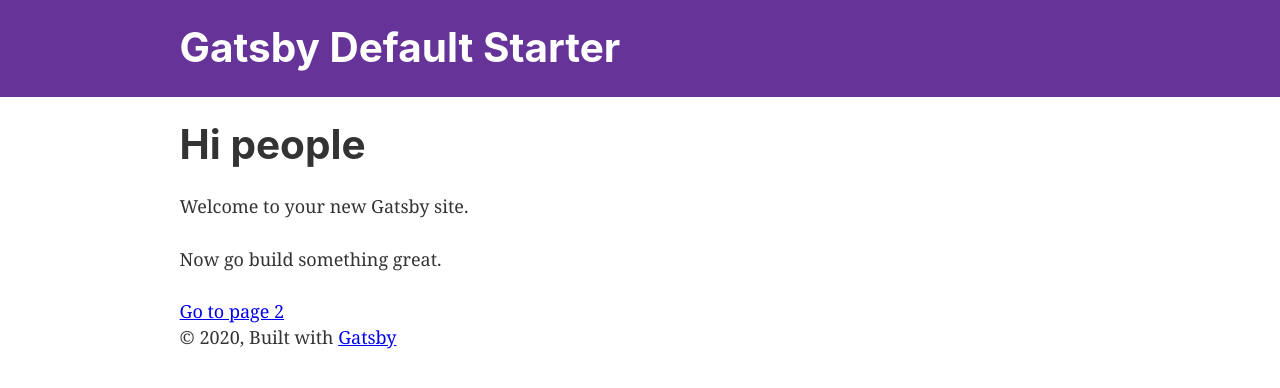
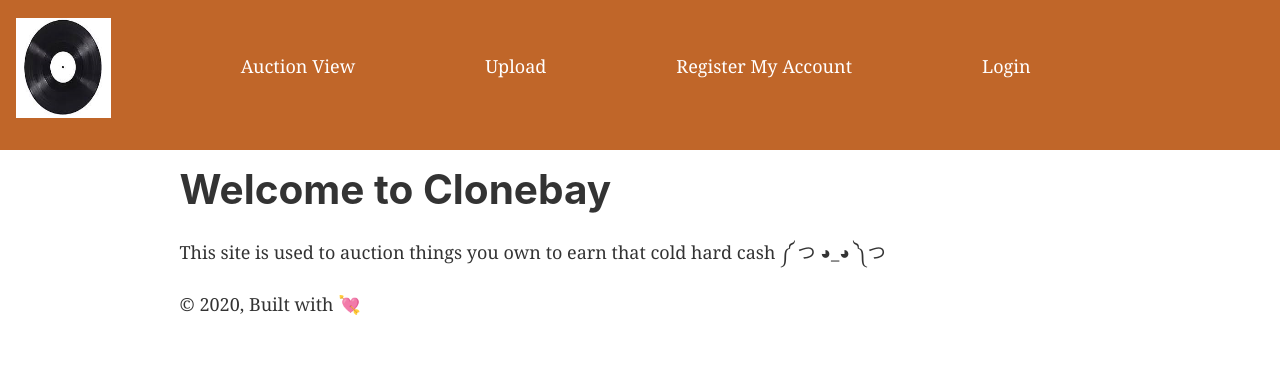
Before and after one commit to p1pah/clonebay, a Gatsby site in the folder packages/web/: page / in a window 1280 px wide. Built offline with nearby package versions, Linux system fonts and the light colour scheme; Gatsby itself is replaced by a stand-in of ours; no server answers.

Commit message:
landing page :)

```diff
--- a/packages/web/package.json
+++ b/packages/web/package.json
@@ -10,7 +10,6 @@
     "axios": "^0.19.0",
     "babel-plugin-styled-components": "^1.10.6",
     "gatsby": "^2.18.12",
-    "gatsby-source-graphql": "^2.0.6",
     "gatsby-image": "^2.2.34",
     "gatsby-plugin-manifest": "^2.2.31",
     "gatsby-plugin-offline": "^3.0.27",
@@ -18,6 +17,7 @@
     "gatsby-plugin-sharp": "^2.3.5",
     "gatsby-plugin-styled-components": "^3.1.16",
     "gatsby-source-filesystem": "^2.1.40",
+    "gatsby-source-graphql": "^2.0.6",
     "gatsby-transformer-sharp": "^2.3.7",
     "prop-types": "^15.7.2",
     "react": "^16.12.0",
--- /dev/null
+++ b/packages/web/src/components/colors.js
@@ -0,0 +1 @@
+export const rustyOrange = `#C06629`
--- a/packages/web/src/components/header.js
+++ b/packages/web/src/components/header.js
@@ -1,38 +1,64 @@
 import { Link } from "gatsby"
 import PropTypes from "prop-types"
 import React from "react"
+import {rustyOrange} from './colors'
+import styled from 'styled-components'
+import homeImage from '../images/home.jpg'
 
-const Header = ({ siteTitle }) => (
-  <header
-    style={{
-      background: `rebeccapurple`,
-      marginBottom: `1.45rem`,
-    }}
-  >
-    <div
-      style={{
-        margin: `0 auto`,
-        maxWidth: 960,
-        padding: `1.45rem 1.0875rem`,
-      }}
-    >
-      <h1 style={{ margin: 0 }}>
-        <Link
-          to="/"
-          style={{
-            color: `white`,
-            textDecoration: `none`,
-          }}
+
+const Header = ( {siteNavItems,siteLinks} ) => (
+ <ColoredHeader rustyOrange={rustyOrange}>
+
+  <StyledDiv>
+  <Link to="/">
+  <img src={homeImage} alt="homepage" height="100" width="95"/>
+  </Link>
+      {siteNavItems.map((current,index)=>(
+        <HeaderParagraph key={index} >
+        <StyledLink
+          to={siteLinks[index]}
+
         >
-          {siteTitle}
-        </Link>
-      </h1>
-    </div>
-  </header>
+          {current}
+        </StyledLink>
+      </HeaderParagraph>
+      ))
+  }
+
+
+    </StyledDiv>
+  </ColoredHeader>
 )
 
+
+
+const ColoredHeader = styled.header`
+background: ${props => props.rustyOrange};
+margin-bottom: 1.00rem;
+`;
+
+const StyledDiv = styled.div`
+width: 100%;
+margin: 0 auto;
+padding: 1rem .875rem;
+display:flex;
+padding-bottom:0px;
+`;
+
+const StyledLink=styled(Link)`
+color: white;
+text-decoration: none;
+padding-left:130px;
+`;
+
+const HeaderParagraph=styled.p`
+margin: 0;
+padding-top:35px;
+
+`;
 Header.propTypes = {
-  siteTitle: PropTypes.string,
+  siteNavItems: PropTypes.arrayOf(PropTypes.string),
+  siteLinks: PropTypes.arrayOf(PropTypes.string)
 }
 
 Header.defaultProps = {
--- a/packages/web/src/components/layout.js
+++ b/packages/web/src/components/layout.js
@@ -12,19 +12,11 @@ import Header from "./header"
 import "./layout.css"
 
 const Layout = ({ children }) => {
-  const data = useStaticQuery(graphql`
-    query SiteTitleQuery {
-      site {
-        siteMetadata {
-          title
-        }
-      }
-    }
-  `)
-
+  const navItems = ['Auction View','Upload','Register My Account','Login']
+  const siteLinks = ['/auctionView', '/upload', '/register','/login']
   return (
     <>
-      <Header siteTitle={data.site.siteMetadata.title} />
+      <Header siteNavItems={navItems} siteLinks={siteLinks} />
       <div
         style={{
           margin: `0 auto`,
@@ -35,9 +27,9 @@ const Layout = ({ children }) => {
       >
         <main>{children}</main>
         <footer>
-          © {new Date().getFullYear()}, Built with
-          {` `}
-          <a href="https://www.gatsbyjs.org">Gatsby</a>
+          © {new Date().getFullYear()}, Built with {` `} 💘
+
+
         </footer>
       </div>
     </>
--- a/packages/web/src/pages/index.js
+++ b/packages/web/src/pages/index.js
@@ -10,41 +10,40 @@ import { client } from "../apollo/client"
 const IndexPage = () => {
   console.log(client)
   // let me get them users pls tehe
-  client
-    .query({
-      query: gql`
-        {
-          users {
-            email
-            password
-          }
-        }
-      `,
-    })
-    .then(data => console.log(data))
-  // just a little ability to add via graphql
-  client
-    .mutate({
-      mutation: gql`
-        mutation {
-          createUser(input: { email: "weeeee@weeeee.com", password: "uoeno" }) {
-            email
-            password
-          }
-        }
-      `,
-    })
-    .then(data => console.log(data))
+  // client
+  //   .query({
+  //     query: gql`
+  //       {
+  //         users {
+  //           email
+  //           password
+  //         }
+  //       }
+  //     `,
+  //   })
+  //   .then(data => console.log(data))
+  // // just a little ability to add via graphql
+  // client
+  //   .mutate({
+  //     mutation: gql`
+  //       mutation {
+  //         createUser(input: { email: "weeeee@weeeee.com", password: "uoeno" }) {
+  //           email
+  //           password
+  //         }
+  //       }
+  //     `,
+  //   })
+  //   .then(data => console.log(data))
   return (
     <Layout>
-      <h1>Hi people</h1>
-      <p>Welcome to your new Gatsby site.</p>
-      <p>Now go build something great.</p>
+      <h1>Welcome to Clonebay</h1>
+      <p>This site is used to auction things you own to earn that cold hard cash ༼ つ ◕_◕ ༽つ</p>
       {/* <div style={{ maxWidth: 300px, marginBottom: 1.45rem }}>
     <Image />
   </div> */}
 
-      <Link to="/page-2/">Go to page 2</Link>
+
     </Layout>
   )
 }
```
Also changed, not shown: packages/web/src/images/home.jpg (added).
